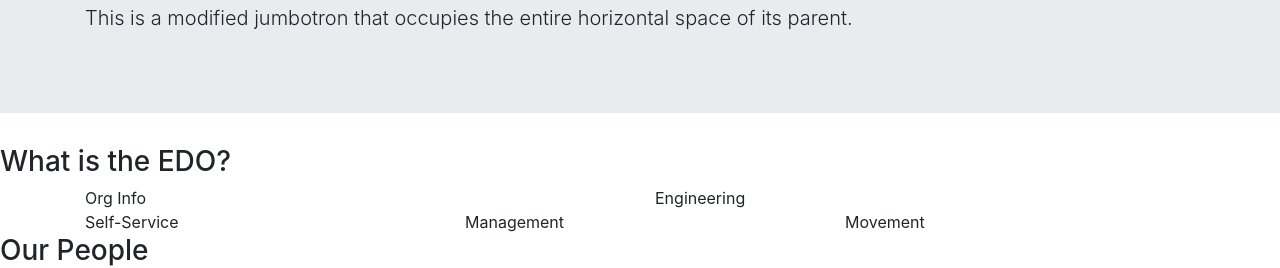
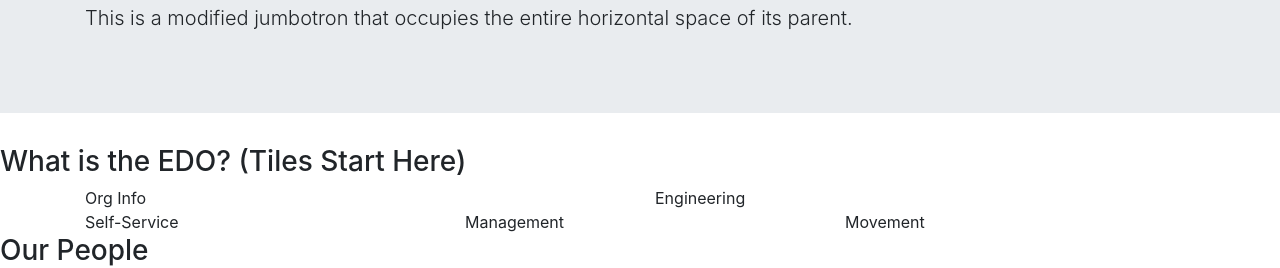
Before and after one commit to wolfkt/TestCompany2, a plain HTML site: page index.html in a window 1280 px wide. Shown: the part 1049-1317 px from the top of the page. Drawn offline with nearby package versions, Linux system fonts and the light colour scheme.

Commit message:
Update index.html

```diff
--- a/index.html
+++ b/index.html
@@ -81,7 +81,7 @@
   </div>
   <!-- End Jumbotron -->
 
-  <h3>What is the EDO?</h3>
+  <h3>What is the EDO? (Tiles Start Here)</h3>
   <div class="container">
     <div class="row">
       <div class="col">
```
